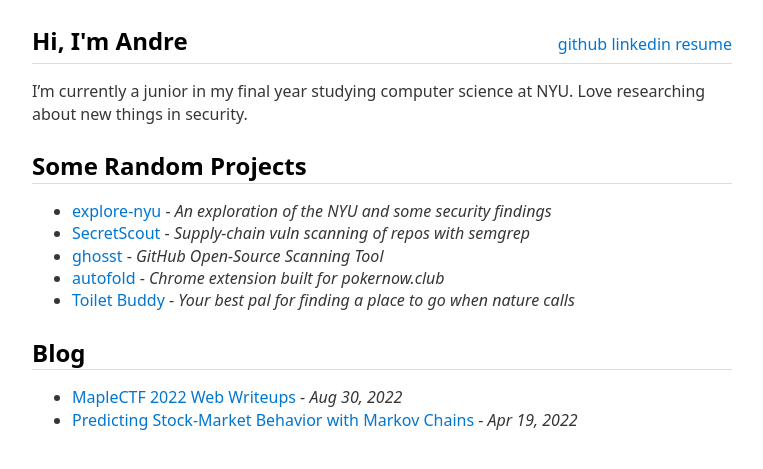
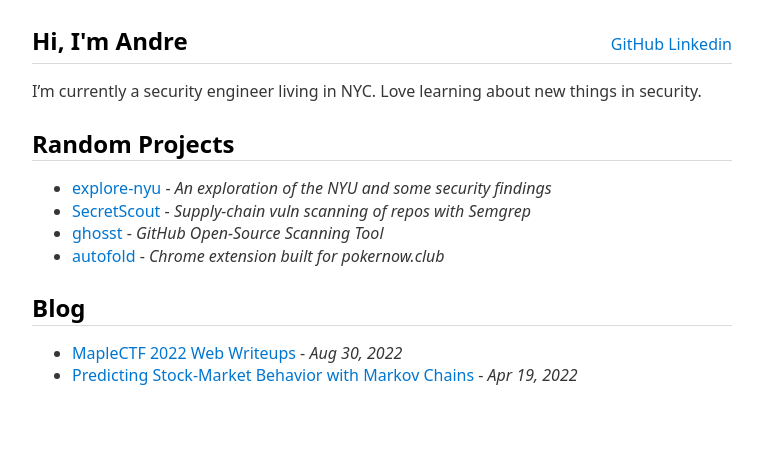
Before and after one commit to andrebhu/andrebhu.github.io, a Jekyll site: the page built from index.md, in a window 1280 px wide. Shown: the top 469 px of the page, without its empty margins (258-1021 px from the left). Built offline with Jekyll 4.4.1, drawn with Linux system fonts in a browser that asks for light colours.

Commit message:
New updates

```diff
--- a/_config.yml
+++ b/_config.yml
@@ -3,7 +3,6 @@
 description: >-
   A personal portfolio website for Andre Hu. Used to store links to projects, blog posts, and links to other media.
 baseurl: ""
-url: "https://bhu.dev"
 github_username: andrebhu
 permalink: /blog/:title
 
--- a/_data/projects.yml
+++ b/_data/projects.yml
@@ -3,7 +3,7 @@
   url: https://github.com/andrebhu/explore-nyu
 
 - name: SecretScout
-  description: Supply-chain vuln scanning of repos with semgrep
+  description: Supply-chain vuln scanning of repos with Semgrep
   url: https://github.com/andrebhu/SecretScout
 
 - name: ghosst
@@ -13,7 +13,3 @@
 - name: autofold
   description: Chrome extension built for pokernow.club
   url: https://github.com/andrebhu/autofold
-
-- name: Toilet Buddy
-  description: Your best pal for finding a place to go when nature calls
-  url: https://github.com/andrebhu/toilet-buddy
--- a/_layouts/default.html
+++ b/_layouts/default.html
@@ -7,9 +7,8 @@
                 <h2>Hi, I'm Andre</h2>
             </a>
             <div>
-                <a href="https://github.com/andrebhu">github</a>
-                <a href="https://linkedin.com/in/andrehu">linkedin</a>
-                <a href="/assets/resume.pdf">resume</a>
+                <a href="https://github.com/andrebhu">GitHub</a>
+                <a href="https://linkedin.com/in/andrehu">Linkedin</a>
             </div>
         </div>
         <hr>
--- a/_layouts/home.html
+++ b/_layouts/home.html
@@ -4,7 +4,7 @@
 
 {{ content }}
 
-<h2>Some Random Projects</h2>
+<h2>Random Projects</h2>
 <hr>
 <ul>
     {% for project in site.data.projects %}
--- a/index.md
+++ b/index.md
@@ -3,4 +3,4 @@
 title: "Home"
 ---
 
-I'm currently a junior in my final year studying computer science at NYU. Love researching about new things in security.
+I'm currently a security engineer living in NYC. Love learning about new things in security.
```
Also changed, not shown: README.md, 1 other file.
